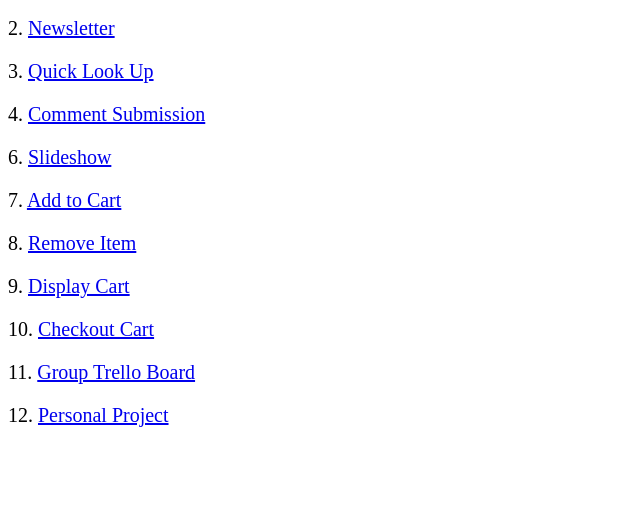
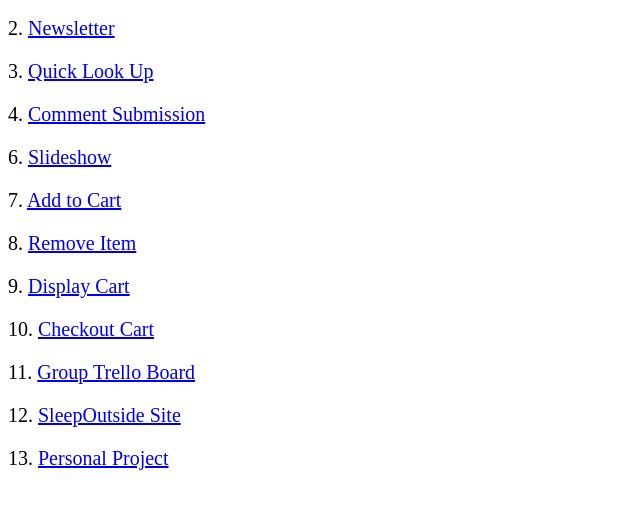
Before and after one commit to terrystansustal/wdd330-portfolio, a plain HTML site: page index.html in a window 1280 px wide. Shown: the part 106-614 px from the top of the page, without its empty margins (0-640 px from the left). Drawn offline with Linux system fonts and the light colour scheme.

Commit message:
Added SleepOutside site

```diff
--- a/index.html
+++ b/index.html
@@ -50,7 +50,11 @@
     </div>
 
     <div>
-        <p>12. <a href="https://terrystansustal.github.io/wdd330-final/index.html">Personal Project</a></p>
+        <p>12. <a href="https://heartfelt-cactus-d89045.netlify.app/">SleepOutside Site</a></p>
+    </div>
+
+    <div>
+        <p>13. <a href="https://terrystansustal.github.io/wdd330-final/index.html">Personal Project</a></p>
     </div>
 </body>
 </html>
```
